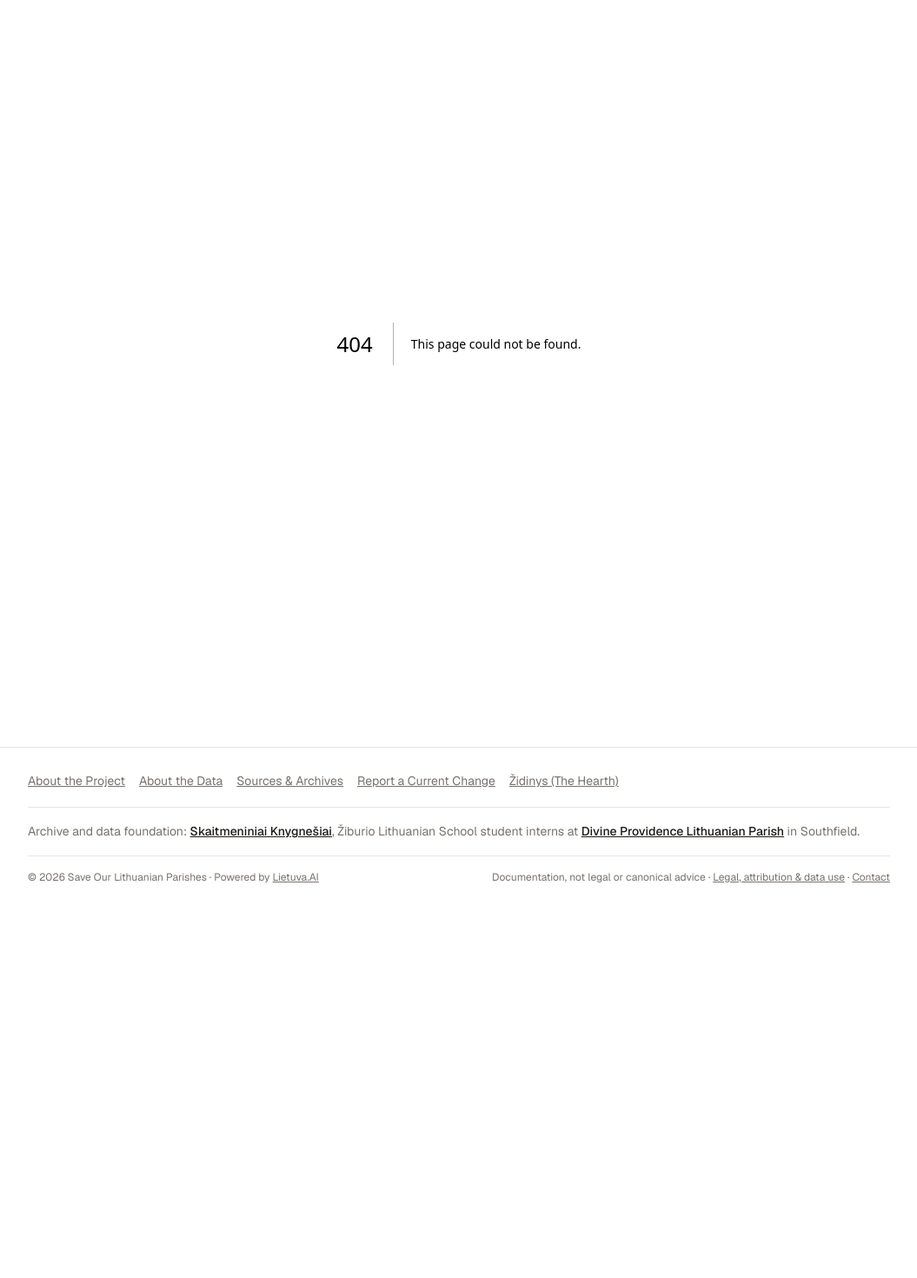
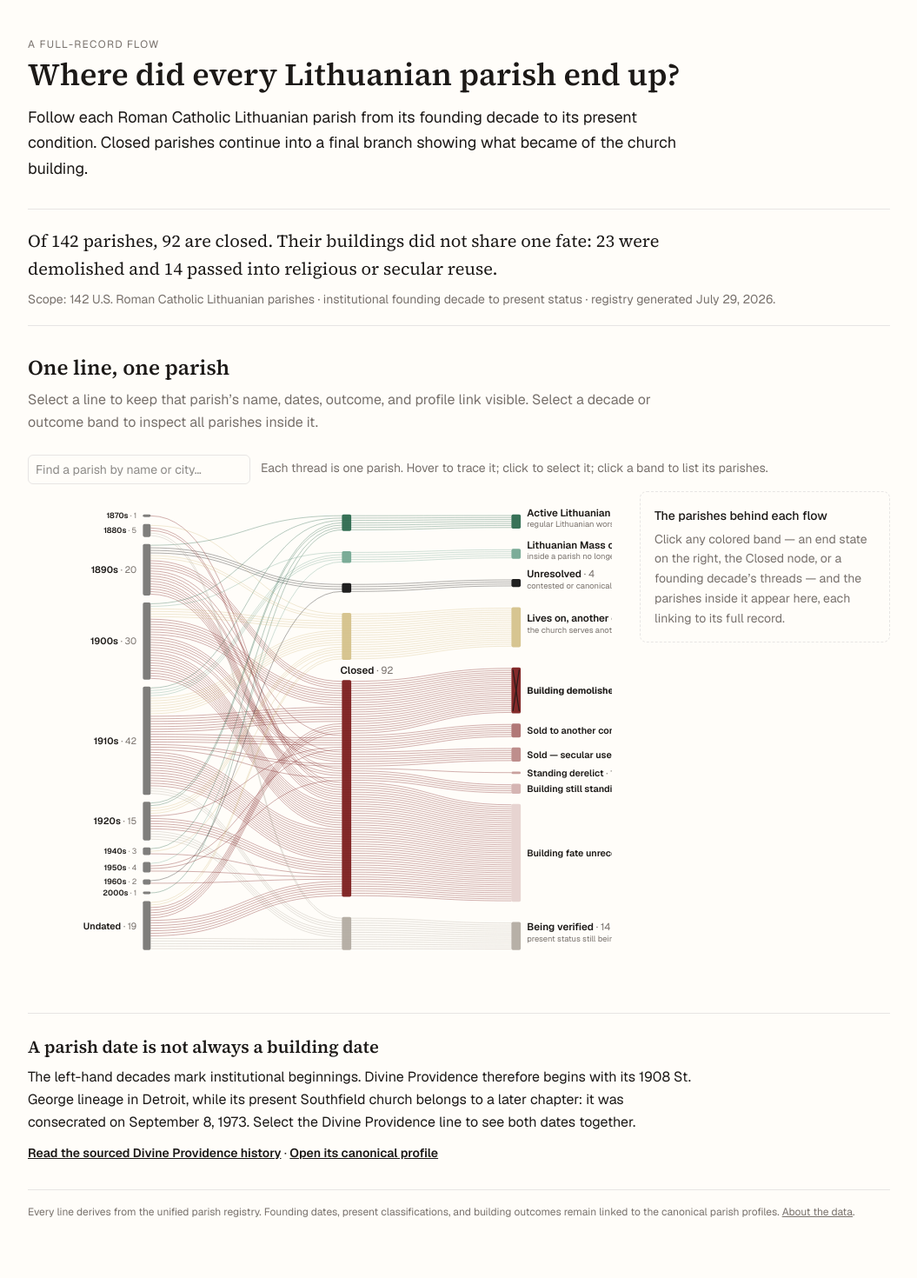
Before and after one commit to LietuvaAI/save-our-lithuanian-parishes, a Next.js app: page /where-every-parish-ended-up in a window 1280 px wide. Before the commit this address had no page. Shown: the part 60-1530 px from the top of the page at 87% size, without its empty margins (112-1167 px from the left). Before the commit the page ends 1105 px from the top, so only its background shows below. Built offline with nearby package versions, Linux system fonts and the light colour scheme.

Commit message:
Move parish flow into its own view

```diff
--- a/app/history/page.tsx
+++ b/app/history/page.tsx
@@ -5,10 +5,7 @@ import TimelineChart, {
   type TimelineRow,
   type UndatedRow,
 } from "@/components/TimelineChart";
-import ParishThreads, {
-  type ThreadParish,
-  type FateKey,
-} from "@/components/ParishThreads";
+import type { FateKey } from "@/components/ParishThreads";
 import { scopedParishes, usRegistryParishes } from "@/lib/registry-scope";
 import {
   toGroup,
@@ -115,7 +112,6 @@ function buildData() {
     standing: 0,
     unrecorded: 0,
   };
-  const threads: ThreadParish[] = [];
 
   const fateBySlug = new Map(
     libParishes.map((p) => [p.slug, p.buildingFate as BuildingFate | null]),
@@ -134,18 +130,6 @@ function buildData() {
       else fateKey = "unrecorded";
     }
     if (fateKey) closedFates[fateKey]++;
-
-    threads.push({
-      slug: p.slug,
-      name: p.name,
-      city: p.city,
-      state: p.state,
-      founded: p.founded,
-      closed: p.closed,
-      endState: p.endState,
-      fateKey,
-      href: p.profileHref,
-    });
 
     const fate = fateBySlug.get(p.slug);
     const detail =
@@ -226,7 +210,6 @@ function buildData() {
     dated,
     undated,
     closedFates,
-    threads,
     standing,
     hostedMass,
     lost,
@@ -253,7 +236,6 @@ export default function HistoryPage() {
     dated,
     undated,
     closedFates,
-    threads,
     standing,
     hostedMass,
     lost,
@@ -425,20 +407,6 @@ export default function HistoryPage() {
         </div>
       </aside>
 
-      {/* ── The flow: the whole record at a glance, every category ── */}
-      <section className="mt-12">
-        <h2 className="font-serif text-2xl font-semibold">
-          Where every parish ended up
-        </h2>
-        <p className="mt-1 text-muted leading-relaxed max-w-3xl mb-6">
-          Each thread is one parish, from its founding decade to where it
-          stands today &mdash; and, for the closed, on to what became of the
-          building. Hover a thread to trace one parish; click it to open the
-          record; click a band to list its parishes.
-        </p>
-        <ParishThreads parishes={threads} />
-      </section>
-
       {/* ── The exhibit: decade pulse + timeline (one title system) ── */}
       <section className="mt-14">
         <h2 className="font-serif text-2xl font-semibold">
@@ -528,6 +496,17 @@ export default function HistoryPage() {
 
       <section className="mt-12 max-w-3xl space-y-3 text-sm text-muted leading-relaxed">
         <p>
+          The parish-by-parish flow from founding decade to present status and
+          building fate is now its own View:{" "}
+          <Link
+            href="/where-every-parish-ended-up"
+            className="underline hover:text-foreground"
+          >
+            Where Every Parish Ended Up
+          </Link>
+          .
+        </p>
+        <p>
           The diocese-by-diocese picture &mdash; every parish, every diocese,
           and the map of the dioceses &mdash; is on{" "}
           <Link href="/by-diocese" className="underline hover:text-foreground">
--- a/app/layout.tsx
+++ b/app/layout.tsx
@@ -51,6 +51,10 @@ const NAV: NavItem[] = [
       },
       { href: "/under-threat", label: "What’s Happening Now" },
       { href: "/by-diocese", label: "By Diocese" },
+      {
+        href: "/where-every-parish-ended-up",
+        label: "Where Every Parish Ended Up",
+      },
       {
         href: "/pennsylvania-coal-region",
         label: "Pennsylvania Coal Region",
--- /dev/null
+++ b/app/where-every-parish-ended-up/page.tsx
@@ -0,0 +1,168 @@
+import type { Metadata } from "next";
+import Link from "next/link";
+import ParishThreads, {
+  type FateKey,
+  type ThreadParish,
+} from "@/components/ParishThreads";
+import registryData from "@/data/registry-unified.json";
+import { scopedParishes } from "@/lib/registry-scope";
+import { toGroup } from "@/lib/end-state";
+
+export const metadata: Metadata = {
+  title: "Where Every Parish Ended Up",
+  description:
+    "Follow every documented Roman Catholic Lithuanian parish from its founding decade to its present status and, for closed parishes, the fate of its church building.",
+};
+
+const DIVINE_PROVIDENCE_SLUG = "dievo-apvaizdos-southfield-mi";
+const DIVINE_PROVIDENCE_HISTORY =
+  "https://blog.saveourlithuanianparishes.org/p/in-writing-the-1968-letter-that-made";
+
+function buildThreads(): ThreadParish[] {
+  return scopedParishes().map((parish) => {
+    let fateKey: FateKey | null = null;
+
+    if (parish.endState === "demolished") fateKey = "demolished";
+    else if (parish.endState === "repurposed") {
+      fateKey =
+        parish.buildingFate === "repurposed_secular"
+          ? "secular"
+          : "religious";
+    } else if (parish.endState === "closed") {
+      if (parish.buildingFate === "standing") fateKey = "standing";
+      else if (parish.buildingFate === "derelict") fateKey = "derelict";
+      else fateKey = "unrecorded";
+    }
+
+    const divineProvidence =
+      parish.slug === DIVINE_PROVIDENCE_SLUG
+        ? {
+            contextNote:
+              "Its institutional lineage begins in 1908 as St. George in Detroit. The present Southfield church was consecrated September 8, 1973.",
+            contextHref: DIVINE_PROVIDENCE_HISTORY,
+            contextLinkLabel: "Read the parish history",
+          }
+        : {};
+
+    return {
+      slug: parish.slug,
+      name: parish.name,
+      city: parish.city,
+      state: parish.state,
+      founded: parish.founded,
+      closed: parish.closed,
+      endState: parish.endState,
+      fateKey,
+      href: parish.profileHref,
+      ...divineProvidence,
+    };
+  });
+}
+
+export default function ParishOutcomeFlowPage() {
+  const threads = buildThreads();
+  const closed = threads.filter(
+    (parish) => toGroup(parish.endState) === "closed",
+  );
+  const demolished = closed.filter(
+    (parish) => parish.fateKey === "demolished",
+  ).length;
+  const reused = closed.filter(
+    (parish) =>
+      parish.fateKey === "religious" || parish.fateKey === "secular",
+  ).length;
+  const generated = new Date(
+    `${registryData.generated}T00:00:00Z`,
+  ).toLocaleDateString("en-US", {
+    month: "long",
+    day: "numeric",
+    year: "numeric",
+    timeZone: "UTC",
+  });
+
+  return (
+    <div className="mx-auto max-w-5xl px-4 py-12">
+      <p className="text-xs uppercase tracking-widest text-muted">
+        A full-record flow
+      </p>
+      <h1 className="mt-1 max-w-3xl font-serif text-3xl font-semibold leading-tight sm:text-4xl">
+        Where did every Lithuanian parish end up?
+      </h1>
+      <p className="mt-3 max-w-3xl text-lg leading-relaxed">
+        Follow each Roman Catholic Lithuanian parish from its founding decade
+        to its present condition. Closed parishes continue into a final
+        branch showing what became of the church building.
+      </p>
+
+      <section className="mt-8 border-y border-rule py-5">
+        <p className="max-w-3xl font-serif text-xl leading-relaxed">
+          Of {threads.length} parishes, {closed.length} are closed. Their
+          buildings did not share one fate: {demolished} were demolished and{" "}
+          {reused} passed into religious or secular reuse.
+        </p>
+        <p className="mt-2 text-sm text-muted">
+          Scope: {threads.length} U.S. Roman Catholic Lithuanian parishes ·
+          institutional founding decade to present status · registry generated{" "}
+          {generated}.
+        </p>
+      </section>
+
+      <section className="mt-8">
+        <h2 className="font-serif text-2xl font-semibold">
+          One line, one parish
+        </h2>
+        <p className="mt-2 max-w-3xl leading-relaxed text-muted">
+          Select a line to keep that parish&rsquo;s name, dates, outcome, and
+          profile link visible. Select a decade or outcome band to inspect all
+          parishes inside it.
+        </p>
+        <div className="mt-6">
+          <ParishThreads parishes={threads} />
+        </div>
+      </section>
+
+      <section className="mt-10 border-t border-rule pt-6">
+        <h2 className="font-serif text-xl font-semibold">
+          A parish date is not always a building date
+        </h2>
+        <p className="mt-2 max-w-3xl leading-relaxed">
+          The left-hand decades mark institutional beginnings. Divine
+          Providence therefore begins with its 1908 St. George lineage in
+          Detroit, while its present Southfield church belongs to a later
+          chapter: it was consecrated on September 8, 1973. Select the Divine
+          Providence line to see both dates together.
+        </p>
+        <p className="mt-3 text-sm">
+          <a
+            href={DIVINE_PROVIDENCE_HISTORY}
+            target="_blank"
+            rel="noreferrer"
+            className="font-semibold underline hover:text-accent"
+          >
+            Read the sourced Divine Providence history
+          </a>
+          {" · "}
+          <Link
+            href={`/parishes/${DIVINE_PROVIDENCE_SLUG}`}
+            className="font-semibold underline hover:text-accent"
+          >
+            Open its canonical profile
+          </Link>
+        </p>
+      </section>
+
+      <p className="mt-8 border-t border-rule pt-4 text-xs leading-relaxed text-muted">
+        Every line derives from the unified parish registry. Founding dates,
+        present classifications, and building outcomes remain linked to the
+        canonical parish profiles.{" "}
+        <Link
+          href="/about-the-data"
+          className="underline hover:text-foreground"
+        >
+          About the data
+        </Link>
+        .
+      </p>
+    </div>
+  );
+}
--- a/components/ParishThreads.tsx
+++ b/components/ParishThreads.tsx
@@ -42,6 +42,9 @@ export interface ThreadParish {
   /** Building fate for the closed family; null for living branches. */
   fateKey: FateKey | null;
   href: string | null;
+  contextNote?: string;
+  contextHref?: string;
+  contextLinkLabel?: string;
 }
 
 const FATE_LABEL: Record<FateKey, string> = {
@@ -285,20 +288,40 @@ export default function ParishThreads({
     return g === "closed" ? `fate:${p.fateKey}` : `g:${g}`;
   };
 
+  const selectParish = (parish: ThreadParish) => {
+    setOpen(bandKeyOf(parish));
+    setFocusSlug(parish.slug);
+  };
+
   const isThreadActive = (p: ThreadParish) => {
     if (matchSlugs.size > 0) return matchSlugs.has(p.slug);
-    if (!hot) return true;
-    if (hot.startsWith("g:") || hot.startsWith("fate:") || hot.startsWith("dec:")) {
-      if (hot.startsWith("dec:")) return decadeOf(p.founded) === hot.slice(4);
-      if (hot === "g:closed") return toGroup(p.endState) === "closed";
-      return bandKeyOf(p) === hot || `g:${toGroup(p.endState)}` === hot;
+    const activeKey = hot ?? focusSlug;
+    if (!activeKey) return true;
+    if (
+      activeKey.startsWith("g:") ||
+      activeKey.startsWith("fate:") ||
+      activeKey.startsWith("dec:")
+    ) {
+      if (activeKey.startsWith("dec:"))
+        return decadeOf(p.founded) === activeKey.slice(4);
+      if (activeKey === "g:closed")
+        return toGroup(p.endState) === "closed";
+      return (
+        bandKeyOf(p) === activeKey ||
+        `g:${toGroup(p.endState)}` === activeKey
+      );
     }
-    return hot === p.slug;
+    return activeKey === p.slug;
   };
-  const anyFocus = hot !== null || matchSlugs.size > 0;
+  const anyFocus =
+    hot !== null || focusSlug !== null || matchSlugs.size > 0;
 
   const hovered =
     hot && !hot.includes(":") ? parishes.find((p) => p.slug === hot) : null;
+  const selected = focusSlug
+    ? parishes.find((p) => p.slug === focusSlug) ?? null
+    : null;
+  const readoutParish = hovered ?? selected;
 
   const threadPath = (p: ThreadParish) => {
     const y0 = model.yOfParishDecade.get(p.slug)!;
@@ -338,26 +361,34 @@ export default function ParishThreads({
           aria-label="Find a parish by name or city"
         />
         <div className="min-h-6 text-sm flex-1" aria-live="polite">
-          {hovered ? (
+          {readoutParish ? (
             <span>
-              <span className="font-serif font-semibold">{hovered.name}</span>
+              <span className="font-serif font-semibold">
+                {readoutParish.name}
+              </span>
               <span className="text-muted">
-                {" "}
-                — {hovered.city}, {hovered.state} ·{" "}
-                {hovered.founded ?? "?"}–
-                {hovered.closed ??
-                  (toGroup(hovered.endState) === "closed" ? "?" : "present")}
+                {" "}— {readoutParish.city}, {readoutParish.state} ·{" "}
+                {readoutParish.founded ?? "?"}–
+                {readoutParish.closed ??
+                  (toGroup(readoutParish.endState) === "closed"
+                    ? "?"
+                    : "present")}
                 {" · "}
-                {toGroup(hovered.endState) === "closed" && hovered.fateKey
-                  ? `Closed — ${FATE_LABEL[hovered.fateKey].toLowerCase()}`
-                  : GROUP_LABEL[toGroup(hovered.endState)]}
-                {" · click to see its group's list"}
+                {toGroup(readoutParish.endState) === "closed" &&
+                readoutParish.fateKey
+                  ? `Closed — ${FATE_LABEL[
+                      readoutParish.fateKey
+                    ].toLowerCase()}`
+                  : GROUP_LABEL[toGroup(readoutParish.endState)]}
+                {hovered
+                  ? " · click to select this parish"
+                  : " · selected"}
               </span>
             </span>
           ) : (
             <span className="text-muted">
-              Each thread is one parish. Hover to trace it; click to open its
-              record; click a band to list its parishes.
+              Each thread is one parish. Hover to trace it; click to select
+              it; click a band to list its parishes.
             </span>
           )}
         </div>
@@ -366,18 +397,16 @@ export default function ParishThreads({
         <ul className="mb-2 flex flex-wrap gap-2 text-sm">
           {matches.map((m) => (
             <li key={m.slug}>
-              {m.href ? (
-                <Link
-                  href={m.href}
-                  className="rounded-md border border-rule px-2 py-1 hover:border-foreground inline-block"
-                >
-                  {m.name} <span className="text-muted">· {m.city}</span>
-                </Link>
-              ) : (
-                <span className="rounded-md border border-rule px-2 py-1 inline-block">
-                  {m.name} <span className="text-muted">· {m.city}</span>
-                </span>
-              )}
+              <button
+                type="button"
+                onClick={() => {
+                  selectParish(m);
+                  setQuery("");
+                }}
+                className="rounded-md border border-rule px-2 py-1 hover:border-foreground"
+              >
+                {m.name} <span className="text-muted">· {m.city}</span>
+              </button>
             </li>
           ))}
         </ul>
@@ -408,9 +437,12 @@ export default function ParishThreads({
                 className="cursor-pointer"
                 onMouseEnter={() => setHot(`dec:${d.key}`)}
                 onMouseLeave={() => setHot(null)}
-                onClick={() =>
-                  setOpen((o) => (o === `dec:${d.key}` ? null : `dec:${d.key}`))
-                }
+                onClick={() => {
+                  setFocusSlug(null);
+                  setOpen((o) =>
+                    o === `dec:${d.key}` ? null : `dec:${d.key}`,
+                  );
+                }}
               >
                 <title>{`${d.key === "Undated" ? "Founding year not established" : `Founded in the ${d.key}`}: ${d.count} — click to list`}</title>
               </rect>
@@ -437,7 +469,9 @@ export default function ParishThreads({
             const g = toGroup(p.endState);
             const active = isThreadActive(p);
             const spotlight =
-              (hot === p.slug || (matchSlugs.size > 0 && matchSlugs.has(p.slug))) &&
+              (hot === p.slug ||
+                focusSlug === p.slug ||
+                (matchSlugs.size > 0 && matchSlugs.has(p.slug))) &&
               active;
             return (
               <g key={p.slug}>
@@ -467,13 +501,23 @@ export default function ParishThreads({
                   stroke="transparent"
                   strokeWidth={7}
                   className="cursor-pointer"
+                  role="button"
+                  tabIndex={0}
+                  aria-label={`Select ${p.name}, ${p.city}, ${p.state}`}
                   onMouseEnter={() => setHot(p.slug)}
                   onMouseLeave={() => setHot(null)}
-                  onClick={() => {
-                    setOpen(bandKeyOf(p));
-                    setFocusSlug(p.slug);
+                  onFocus={() => setHot(p.slug)}
+                  onBlur={() => setHot(null)}
+                  onClick={() => selectParish(p)}
+                  onKeyDown={(event) => {
+                    if (event.key === "Enter" || event.key === " ") {
+                      event.preventDefault();
+                      selectParish(p);
+                    }
                   }}
-                />
+                >
+                  <title>{`${p.name}, ${p.city}, ${p.state} — select parish`}</title>
+                </path>
               </g>
             );
           })}
@@ -494,7 +538,12 @@ export default function ParishThreads({
                   className="cursor-pointer"
                   onMouseEnter={() => setHot(`g:${g}`)}
                   onMouseLeave={() => setHot(null)}
-                  onClick={() => setOpen((o) => (o === `g:${g}` ? null : `g:${g}`))}
+                  onClick={() => {
+                    setFocusSlug(null);
+                    setOpen((o) =>
+                      o === `g:${g}` ? null : `g:${g}`,
+                    );
+                  }}
                 >
                   <title>{`${GROUP_LABEL[g]}: ${model.counts[g]} — click to list`}</title>
                 </rect>
@@ -542,7 +591,10 @@ export default function ParishThreads({
                   className="cursor-pointer"
                   onMouseEnter={() => setHot(key)}
                   onMouseLeave={() => setHot(null)}
-                  onClick={() => setOpen((o) => (o === key ? null : key))}
+                  onClick={() => {
+                    setFocusSlug(null);
+                    setOpen((o) => (o === key ? null : key));
+                  }}
                 >
                   <title>{`${isFate ? FATE_LABEL[fate!] : GROUP_LABEL[g]}: ${n} — click to list`}</title>
                 </rect>
@@ -593,6 +645,48 @@ export default function ParishThreads({
 
       {/* ── Side panel: the parishes inside the clicked band ── */}
       <aside className="mt-4 xl:mt-0 xl:w-72 xl:shrink-0 xl:sticky xl:top-4">
+        {selected ? (
+          <div className="mb-3 border-l-4 border-accent bg-band px-4 py-3">
+            <p className="text-[10px] font-semibold uppercase text-muted">
+              Selected parish
+            </p>
+            <h3 className="mt-1 font-serif text-lg font-semibold leading-tight">
+              {selected.name}
+            </h3>
+            <p className="mt-1 text-xs text-muted">
+              {selected.city}, {selected.state} · parish founded{" "}
+              {selected.founded ?? "year not established"}
+            </p>
+            <p className="mt-2 text-sm leading-relaxed">
+              {toGroup(selected.endState) === "closed" && selected.fateKey
+                ? `Closed — ${FATE_LABEL[selected.fateKey].toLowerCase()}.`
+                : `${GROUP_LABEL[toGroup(selected.endState)]}.`}
+            </p>
+            {selected.contextNote ? (
+              <p className="mt-2 text-sm leading-relaxed text-muted">
+                {selected.contextNote}{" "}
+                {selected.contextHref ? (
+                  <a
+                    href={selected.contextHref}
+                    target="_blank"
+                    rel="noreferrer"
+                    className="font-medium text-foreground underline hover:text-accent"
+                  >
+                    {selected.contextLinkLabel ?? "Source"}
+                  </a>
+                ) : null}
+              </p>
+            ) : null}
+            {selected.href ? (
+              <Link
+                href={selected.href}
+                className="mt-3 inline-block text-sm font-semibold underline hover:text-accent"
+              >
+                Open parish profile
+              </Link>
+            ) : null}
+          </div>
+        ) : null}
         {open ? (
           <div className="rounded-lg border border-rule overflow-hidden">
             <div className="flex items-center justify-between gap-3 px-4 py-2.5 border-b border-rule bg-foreground/[0.02]">
```
